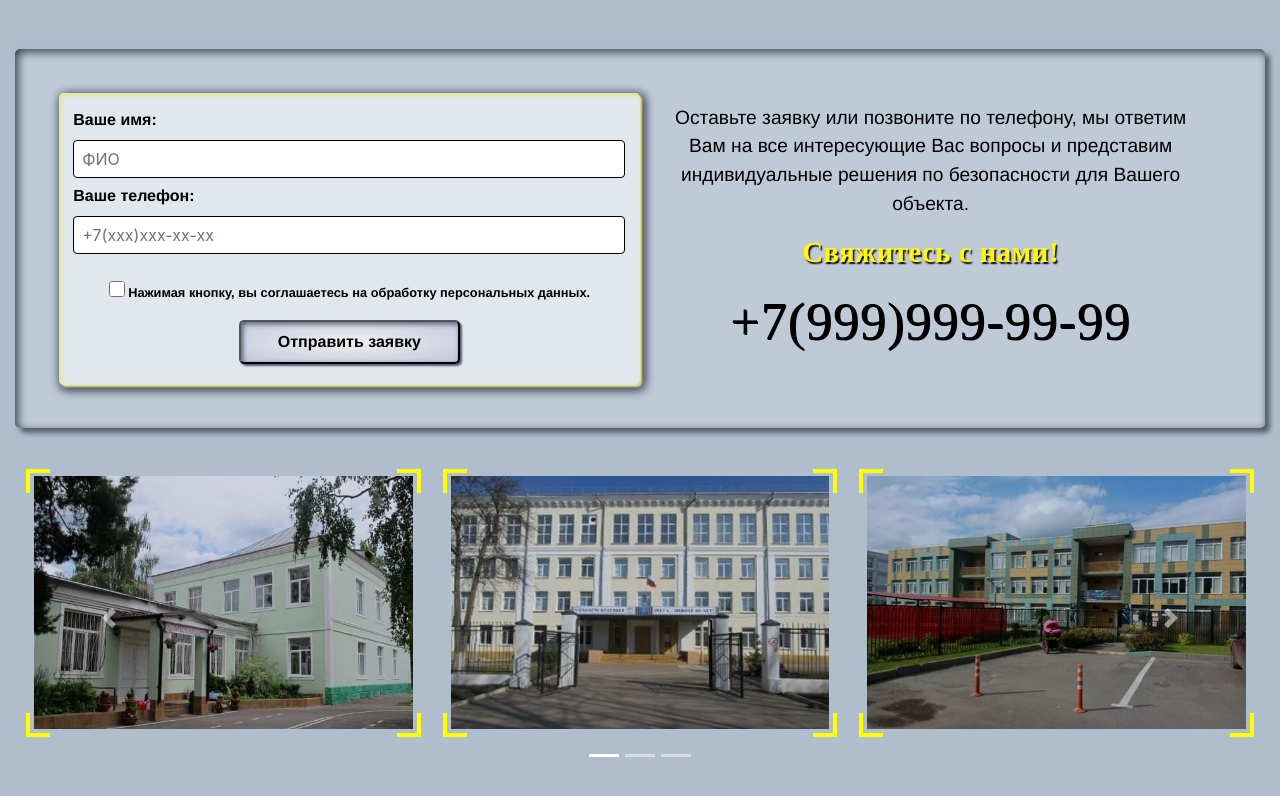
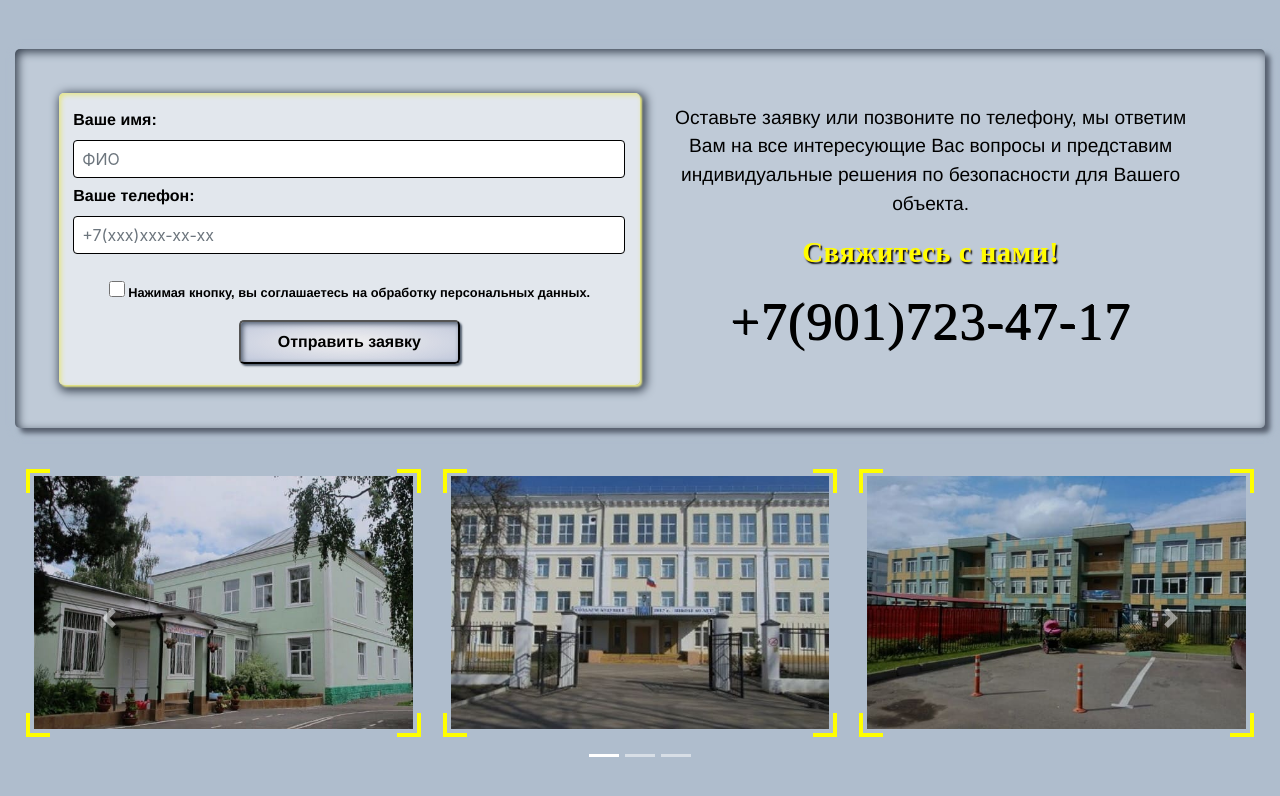
Before and after one commit to AnigalHub/Valencia, a Nuxt app: page / in a window 1280 px wide. Shown: the part 2037-2833 px from the top of the page. Built offline with nearby package versions, Linux system fonts and the light colour scheme.

Commit message:
изменен номер телефона

```diff
--- a/components/LandingPage/feedback.vue
+++ b/components/LandingPage/feedback.vue
@@ -8,7 +8,7 @@
           <b-col>
             <p class="text_Landing_page">Оставьте заявку или позвоните по телефону, мы ответим Вам на все интересующие Вас вопросы и представим индивидуальные решения по безопасности для Вашего объекта.</p>
             <h2>Свяжитесь с нами!</h2>
-            <a href="tel:89999999999" class="call_telephone">+7(999)999-99-99</a>
+            <a href="tel:89017234717" class="call_telephone">+7(901)723-47-17</a>
           </b-col>
         </b-row>
       </b-container>
```
